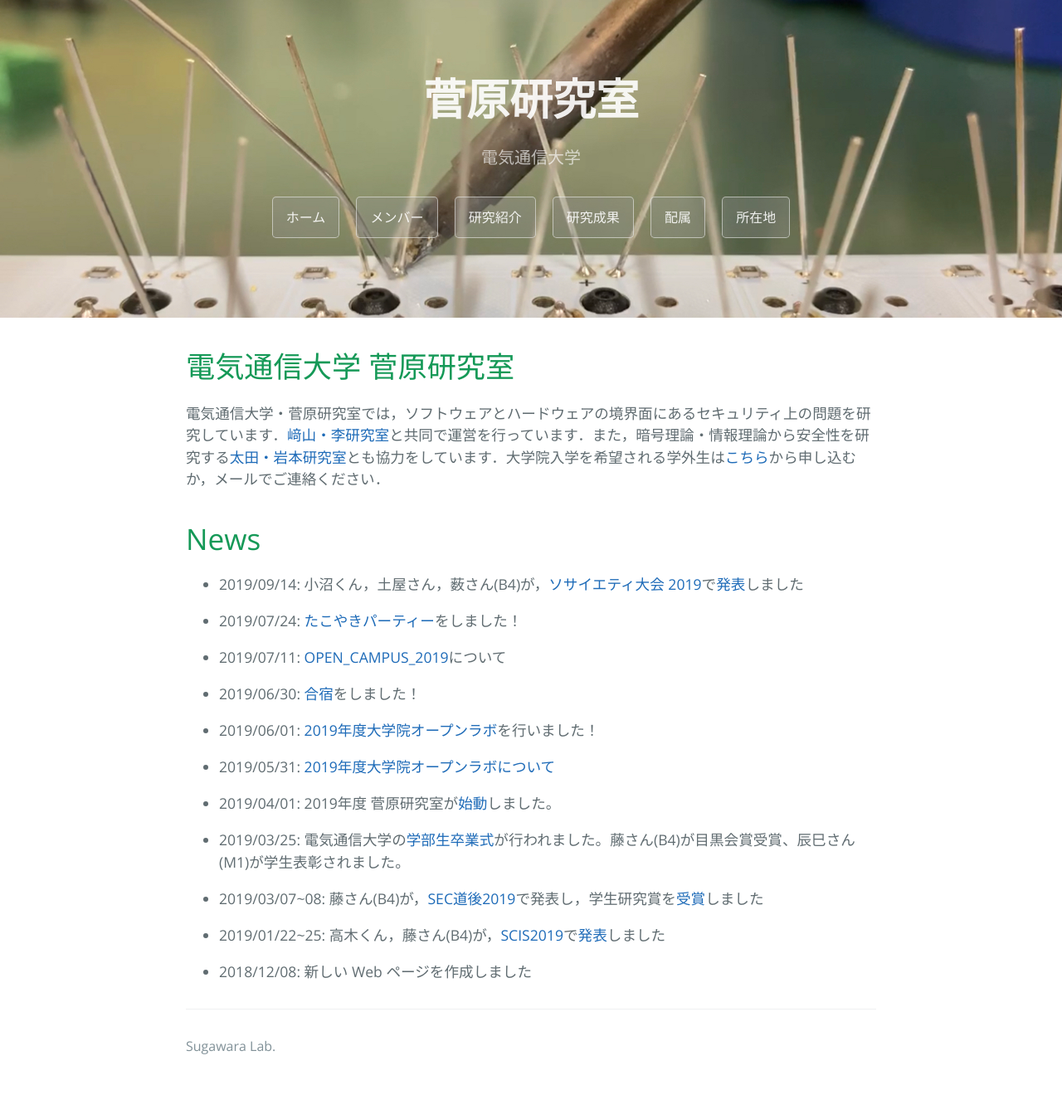
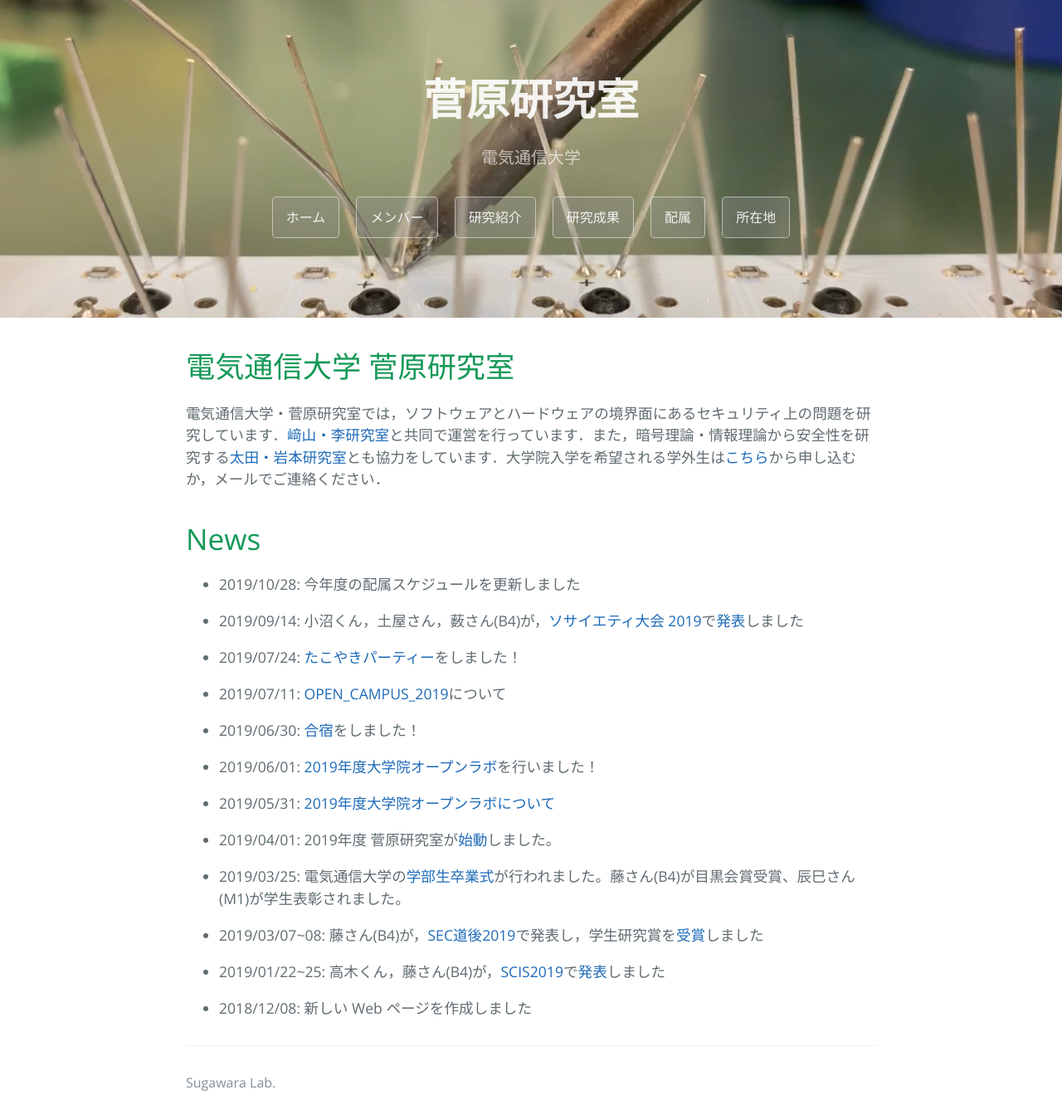
Before and after one commit to sugawara-bbbb/weblab, a Jekyll site: the page built from index.md, in a window 1280 px wide. Shown: the whole page at 83% size. Built offline with Jekyll 4.4.1, drawn with Linux system fonts in a browser that asks for light colours; our own code applies the rules of GitHub Pages for plain Markdown files; before the commit the page ends 1305 px from its top, so only the background shows below that.

Commit message:
[Update] index.md

```diff
--- a/index.md
+++ b/index.md
@@ -7,6 +7,7 @@ layout: default
 電気通信大学・菅原研究室では，ソフトウェアとハードウェアの境界面にあるセキュリティ上の問題を研究しています．[﨑山・李研究室](http://sakiyama-lab.jp/)と共同で運営を行っています．また，暗号理論・情報理論から安全性を研究する[太田・岩本研究室](http://ohta-lab.jp/)とも協力をしています．大学院入学を希望される学外生は[こちら](https://www.uec.ac.jp/admission/open-graduate/tour.html)から申し込むか，メールでご連絡ください．
 
 # News
+- 2019/10/28: 今年度の配属スケジュールを更新しました
 
 - 2019/09/14: 小沼くん，土屋さん，薮さん(B4)が，[ソサイエティ大会 2019](https://www.ieice-taikai.jp/2019society/jpn/index.html)で[発表]({% post_url news/2019-09-14-sotai2019 %})しました
 
```
